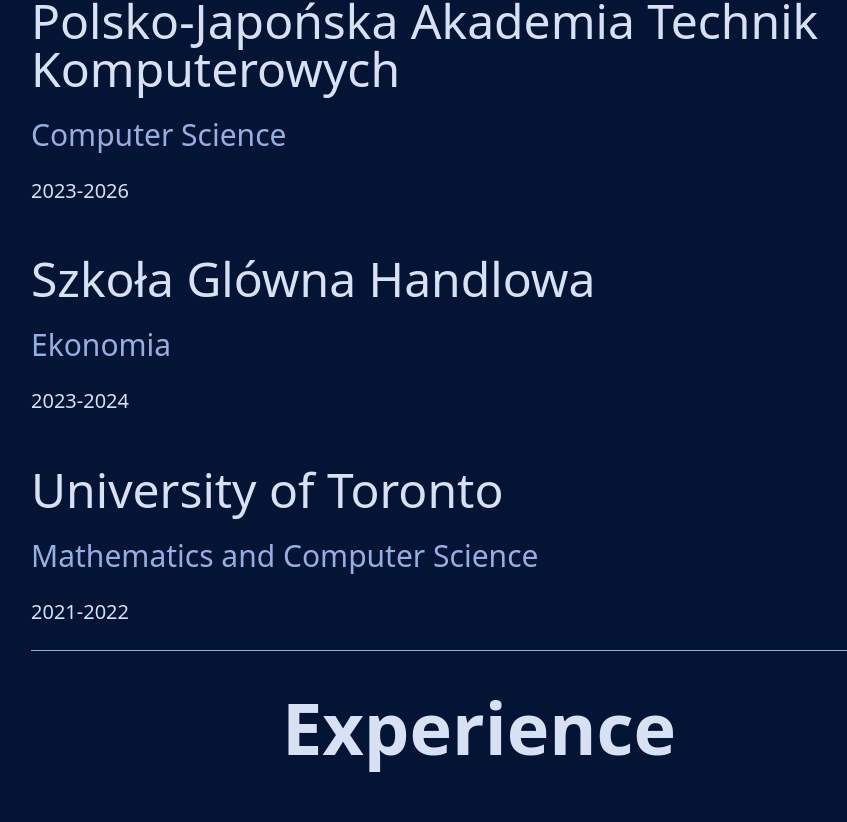
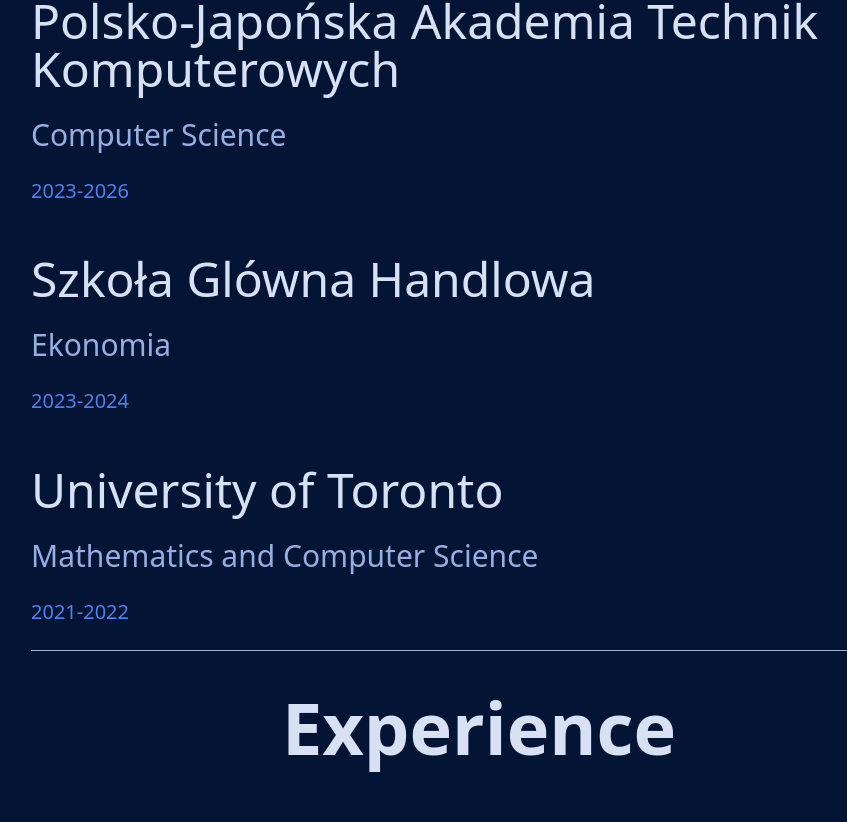
Before and after one commit to MikolajKawalec/personal-site, a React (Vite) app: page / in a window 1280 px wide. Shown: the part 2072-2894 px from the top of the page, without its empty margins (161-1008 px from the left). Built offline with nearby package versions, Linux system fonts and the light colour scheme.

Commit message:
small colors adjustments

```diff
--- a/src/components/smaller_components/uni_information.tsx
+++ b/src/components/smaller_components/uni_information.tsx
@@ -21,7 +21,7 @@
     >
       <h3 className="text-5xl">{name}</h3>
       <h4 className="text-3xl text-primary">{studies}</h4>
-      <h4 className="text-xl">{years}</h4>
+      <h4 className="text-xl text-muted">{years}</h4>
     </div>
   );
 };
--- a/src/index.css
+++ b/src/index.css
@@ -4,7 +4,7 @@
 @layer base {
   * {
     scroll-behavior: smooth;
-    scroll-padding-top: 64px;
+    scroll-padding-top: 4rem;
   }
   :root {
     --background: 328, 30%, 92%;
```
